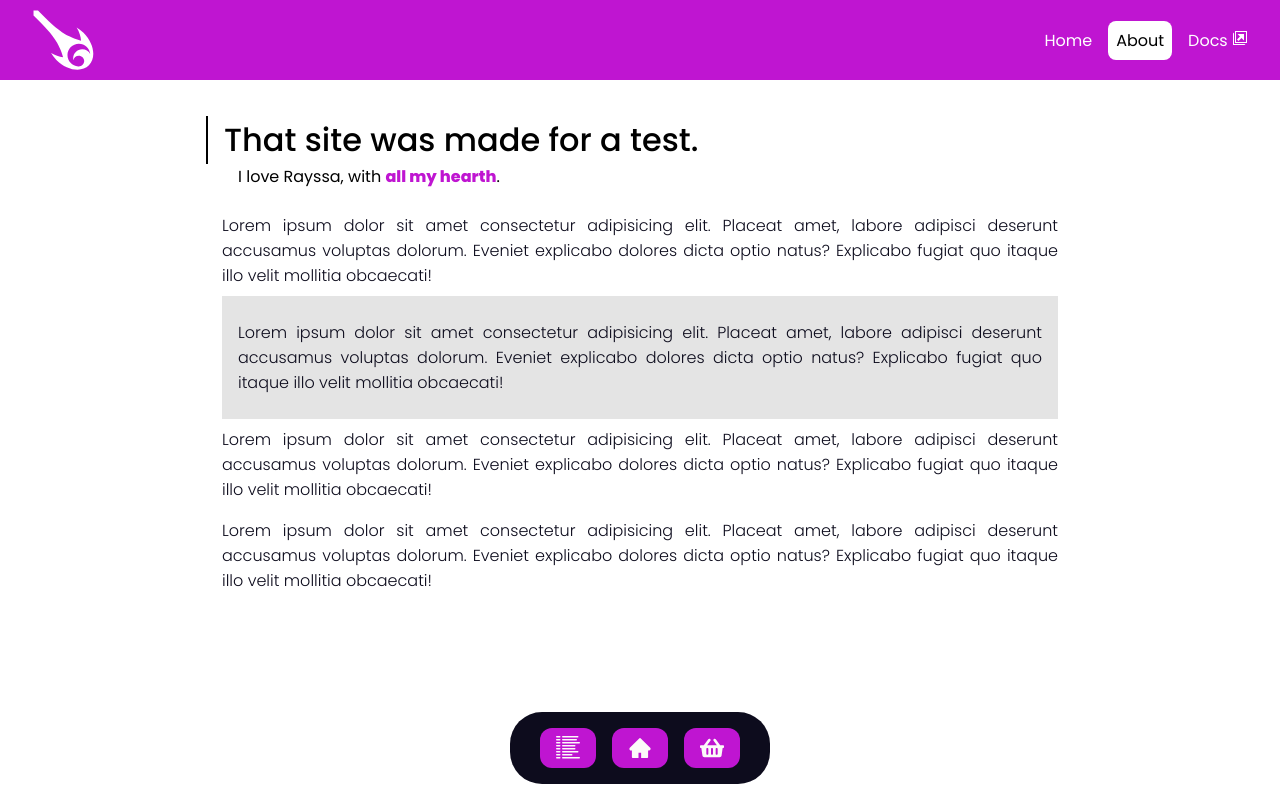
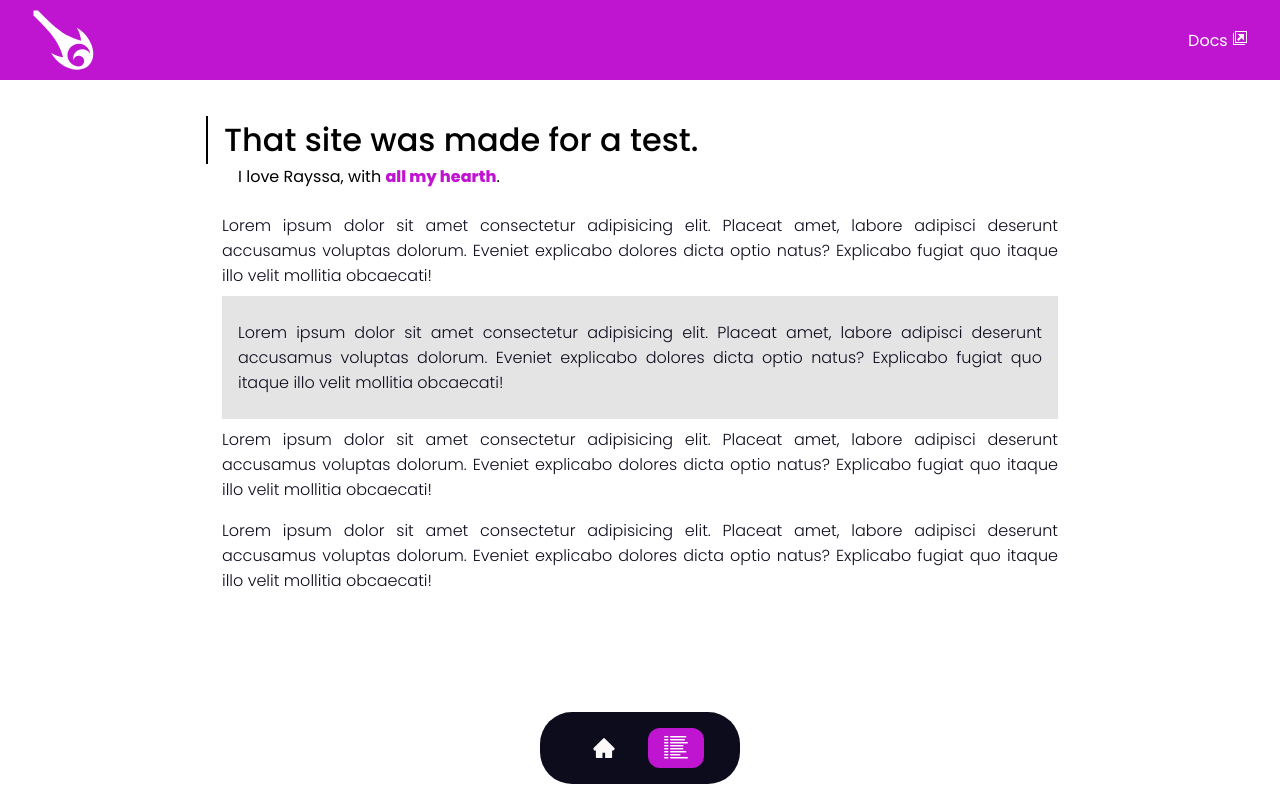
Before and after one commit to vitorhcesar/sass-test, a Next.js app: page / in a window 1280 px wide. Built offline with nearby package versions, Linux system fonts and the light colour scheme.

Commit message:
Commit 10

```diff
--- a/src/app/globals.scss
+++ b/src/app/globals.scss
@@ -102,8 +102,7 @@ footer {
   justify-content: center;
   align-items: center;
 
-
-  position: sticky;
+  position: fixed;
   bottom: 0;
 
   width: 100%;
@@ -118,10 +117,26 @@ footer {
     background: $black;
     padding: 1rem;
 
+    position: sticky;
+    bottom: 0;
+
     width: 100%;
-    max-width: 260px;
+    max-width: 200px;
 
-    button {
+    .button {
+      display: flex;
+      padding: .5rem 1rem;
+      font-weight: 300;
+      border-radius: .75rem;
+      border: none;
+      background: $black;
+
+      .icon {
+        font-size: 1.5rem;
+        color: $white;
+      }
+    }
+    .button-selected {
       display: flex;
       padding: .5rem 1rem;
       font-weight: 300;
--- a/src/app/page.tsx
+++ b/src/app/page.tsx
@@ -11,8 +11,6 @@ export default function Home() {
       <header>
         <GiFireRay className="logo" />
         <ul>
-          <li><Link href='/home'>Home</Link></li>
-          <li><Link href="/"><span className='marked'>About</span></Link></li>
           <li><Link href='/docs'>Docs <ImNewTab /></Link></li>
         </ul>
       </header>
@@ -34,9 +32,8 @@ export default function Home() {
       </main>
       <footer>
         <div>
-          <button><BsReverseListColumnsReverse className="icon" /></button>
-          <button><AiFillHome className="icon" /></button>
-          <button><FaShoppingBasket className="icon" /></button>
+          <Link href='/home' className='button'><AiFillHome className="icon" /></Link>
+          <Link href='/' className='button-selected'><BsReverseListColumnsReverse className="icon" /></Link>
         </div>
       </footer>
     </div>
```
Also changed, not shown: src/app/home/page.tsx (+8 -2 lines).
